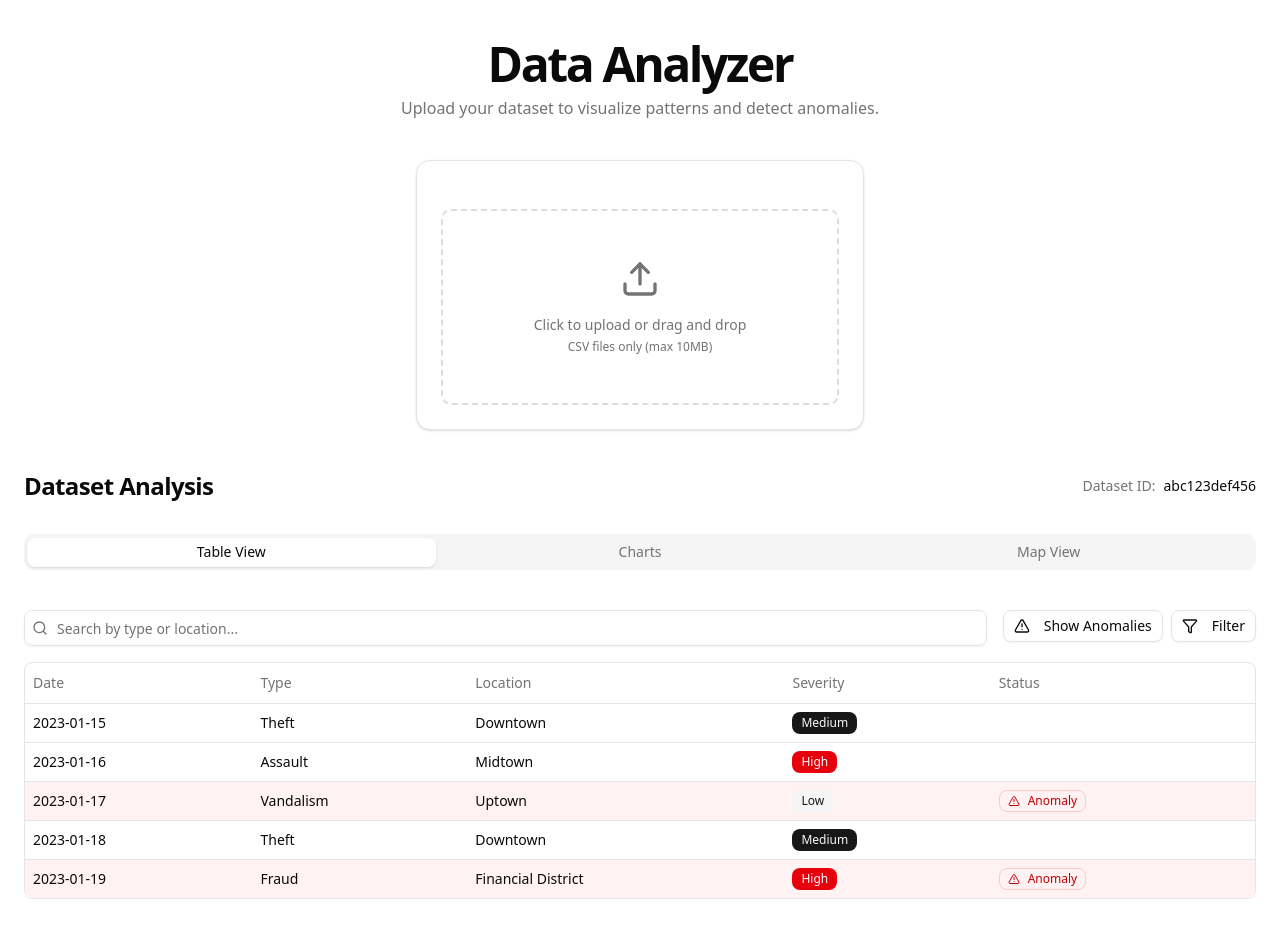
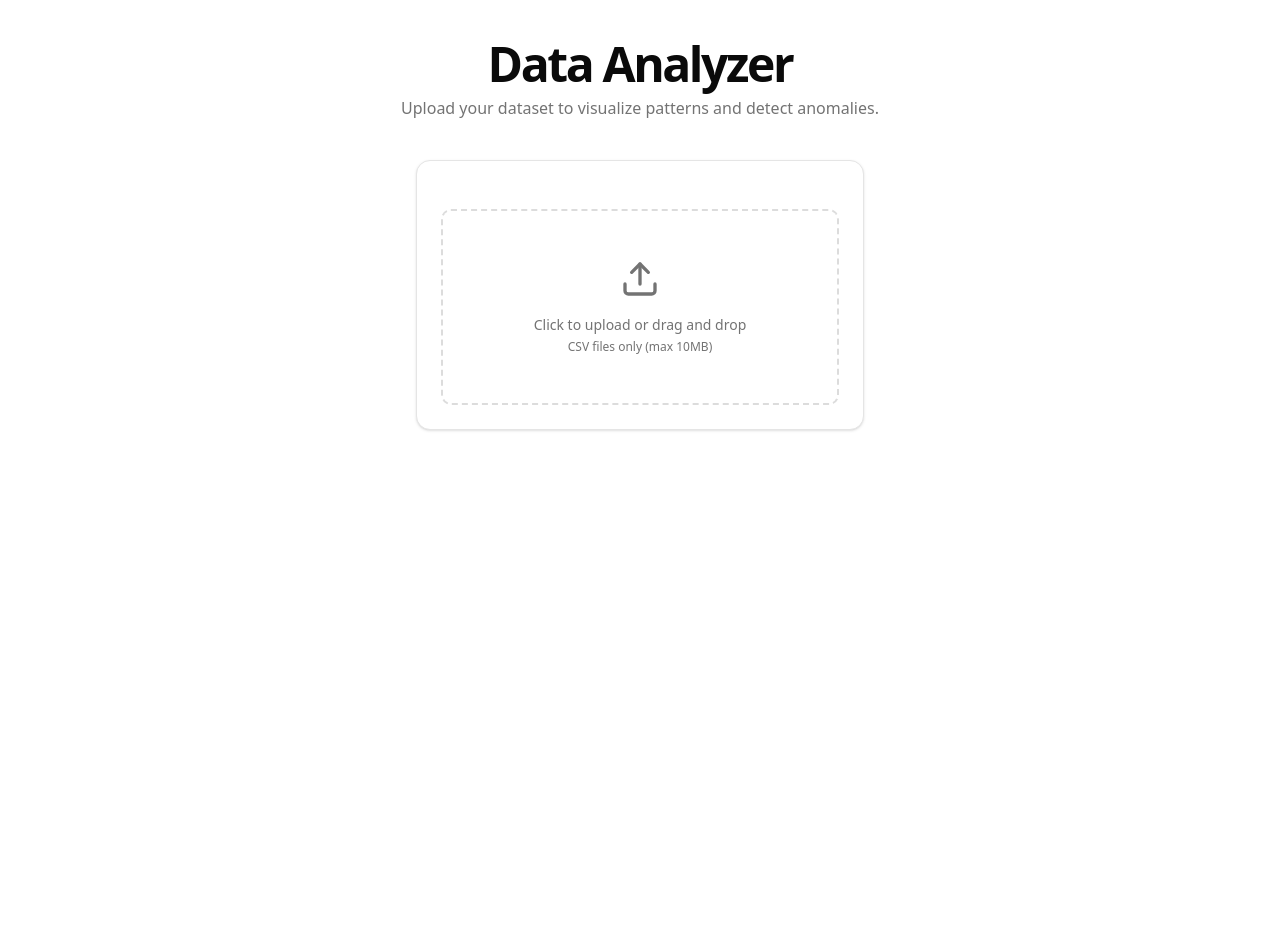
Before and after one commit to bencullenn/conway-technical, a Next.js app in the folder front-end/: page / in a window 1280 px wide. After the commit the page ends 800 px from the top, so only its background shows below. Built offline with nearby package versions, Linux system fonts and the light colour scheme.

Commit message:
Updated UI to show upload only w hen no dataset exists and to otherwise show analysis UI

```diff
--- a/front-end/src/app/page.tsx
+++ b/front-end/src/app/page.tsx
@@ -1,14 +1,21 @@
+"use client";
 import { Suspense } from "react";
+import { useState } from "react";
 import FileUpload from "@/components/file-upload";
 import { Tabs, TabsContent, TabsList, TabsTrigger } from "@/components/ui/tabs";
 import DataTable from "@/components/data-table";
 import DataCharts from "@/components/data-charts";
 import DataMap from "@/components/data-map";
 import { Skeleton } from "@/components/ui/skeleton";
+import { Button } from "@/components/ui/button";
+import { FileUp } from "lucide-react";
 
 export default function Home() {
+  const [isDataLoaded, setIsDataLoaded] = useState(false);
+
   return (
     <main className="container mx-auto py-10 px-4 md:px-6">
+      {!isDataLoaded ? (
         <div className="flex flex-col items-center space-y-10 mb-10">
           <div className="text-center space-y-2">
             <h1 className="text-3xl font-bold tracking-tighter sm:text-4xl md:text-5xl">
@@ -19,32 +26,31 @@ export default function Home() {
             </p>
           </div>
 
-        <FileUpload />
+          <FileUpload onUploadSuccess={() => setIsDataLoaded(true)} />
         </div>
-
+      ) : (
         <Suspense fallback={<DataLoadingSkeleton />}>
-        <DataVisualization />
+          <DataVisualization onNewUpload={() => setIsDataLoaded(false)} />
         </Suspense>
+      )}
     </main>
   );
 }
 
-function DataVisualization() {
-  // In a real app, we would check if a dataset is loaded
-  // For demo purposes, we'll always show the visualization components
-  const isDataLoaded = true;
-
-  if (!isDataLoaded) {
-    return null;
-  }
-
+function DataVisualization({ onNewUpload }: { onNewUpload: () => void }) {
   return (
     <div className="space-y-8">
       <div className="flex justify-between items-center">
         <h2 className="text-2xl font-bold tracking-tight">Dataset Analysis</h2>
+        <div className="flex items-center space-x-4">
           <div className="flex items-center space-x-2">
             <span className="text-sm text-muted-foreground">Dataset ID: </span>
             <span className="text-sm font-medium">abc123def456</span>
+          </div>
+          <Button variant="outline" onClick={onNewUpload}>
+            <FileUp className="mr-2 h-4 w-4" />
+            Upload New Dataset
+          </Button>
         </div>
       </div>
 
--- a/front-end/src/components/file-upload.tsx
+++ b/front-end/src/components/file-upload.tsx
@@ -9,7 +9,11 @@ import { Card, CardContent } from "@/components/ui/card";
 import { Progress } from "@/components/ui/progress";
 import { toast } from "sonner";
 
-export default function FileUpload() {
+interface FileUploadProps {
+  onUploadSuccess?: () => void;
+}
+
+export default function FileUpload({ onUploadSuccess }: FileUploadProps) {
   const [file, setFile] = useState<File | null>(null);
   const [uploading, setUploading] = useState(false);
   const [progress, setProgress] = useState(0);
@@ -71,7 +75,8 @@ export default function FileUpload() {
         setUploading(false);
         setFile(null);
         setProgress(0);
-        // In a real app, you would update state or redirect to the dataset view
+        // Call the onUploadSuccess callback if provided
+        onUploadSuccess?.();
       }, 1000);
     } catch (error) {
       clearInterval(interval);
```
Lines whose indentation alone changed are shown as unchanged.
